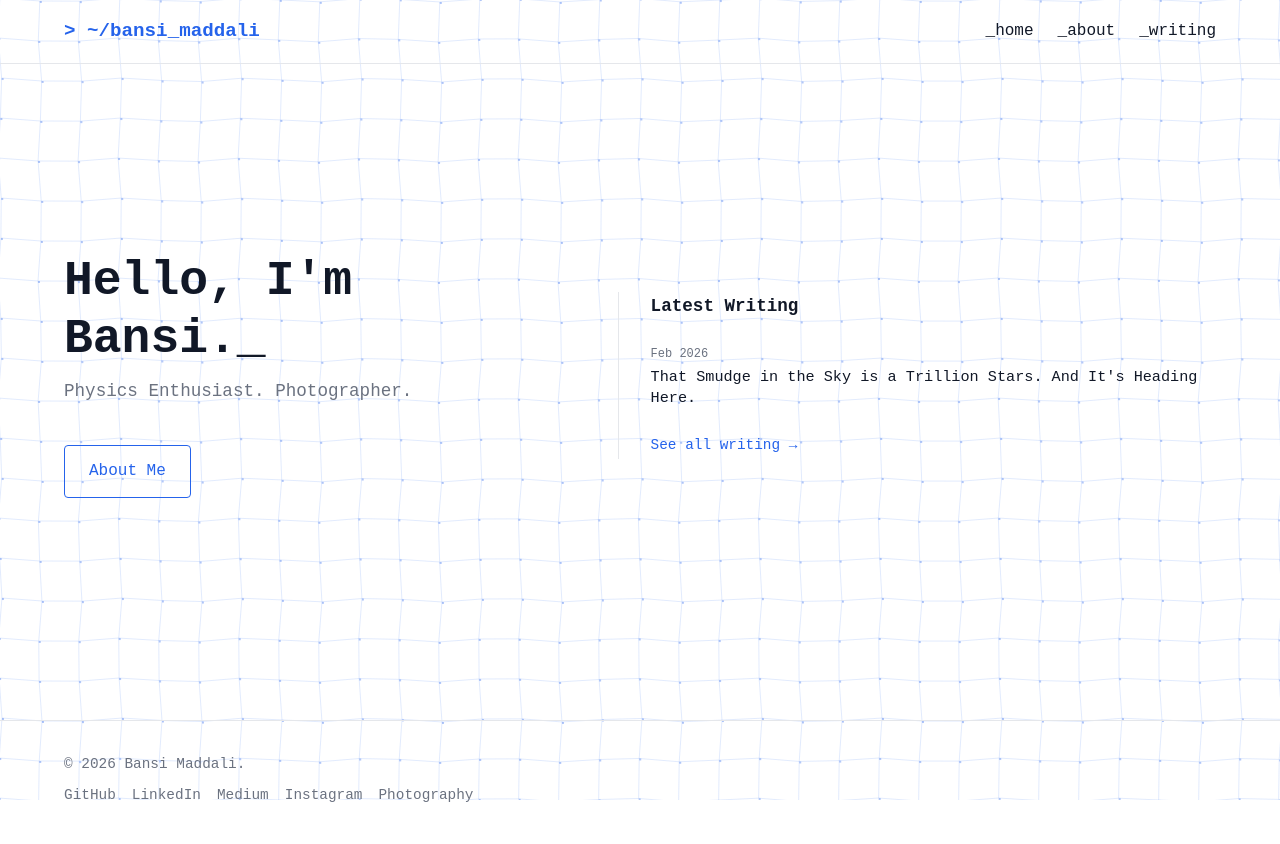
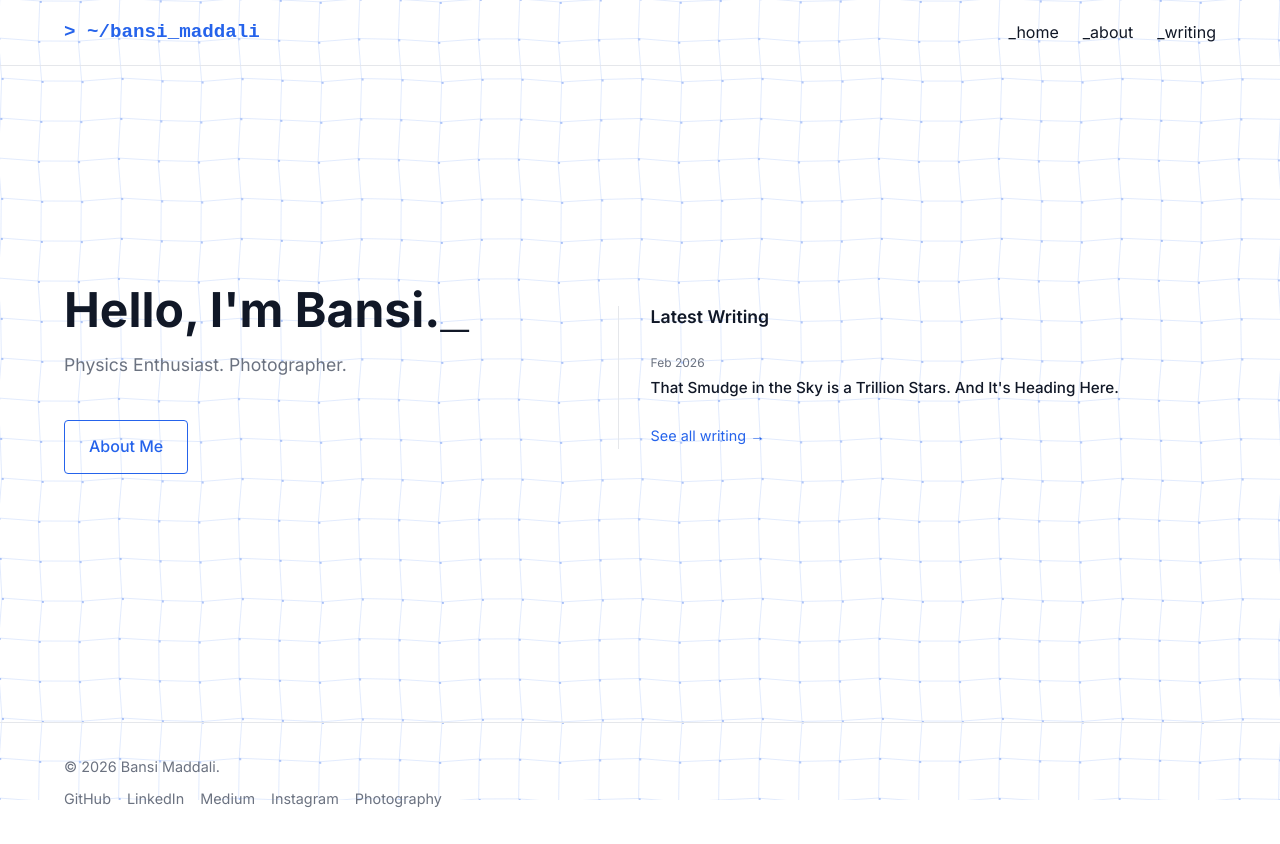
Before and after one commit to bansi-007/bansi, a Next.js app: page / in a window 1280 px wide. Built offline with nearby package versions, Linux system fonts and the light colour scheme.

Commit message:
Enhance theming support with light and dark modes; update styles and improve layout consistency

```diff
--- a/src/app/globals.css
+++ b/src/app/globals.css
@@ -1,12 +1,24 @@
+/* Light theme (default) */
 :root {
   --background: #ffffff;
   --foreground: #111827;
   --primary: #2563eb;
-  --secondary: #1d4ed8;
-  --accent: #4f46e5;
   --muted: #6b7280;
   --border: #e5e7eb;
+  --code-bg: #f3f4f6;
   --font-mono: 'Courier New', Courier, monospace;
+}
+
+/* Dark theme — follows device preference */
+@media (prefers-color-scheme: dark) {
+  :root {
+    --background: #111111;
+    --foreground: #ededed;
+    --primary: #60a5fa;
+    --muted: #9ca3af;
+    --border: #2a2a2a;
+    --code-bg: #1e1e1e;
+  }
 }
 
 * {
@@ -25,10 +37,9 @@ body {
   overflow-x: hidden;
   background-color: var(--background);
   color: var(--foreground);
-  font-family: var(--font-mono);
-  line-height: 1.6;
+  line-height: 1.7;
+  font-size: 16px;
 }
-
 
 /* Custom Selection */
 ::selection {
@@ -46,7 +57,7 @@ body {
 }
 
 ::-webkit-scrollbar-thumb {
-  background: #d1d5db;
+  background: var(--border);
   border-radius: 4px;
 }
 
@@ -74,13 +85,19 @@ h6 {
   font-weight: 700;
   color: var(--foreground);
   margin-bottom: 1rem;
+  line-height: 1.3;
+}
+
+p {
+  margin-bottom: 1rem;
 }
 
 code {
-  background: #f3f4f6;
+  background: var(--code-bg);
   padding: 0.2rem 0.4rem;
   border-radius: 4px;
   font-family: var(--font-mono);
+  font-size: 0.9em;
   color: var(--primary);
 }
 
@@ -98,17 +115,11 @@ code {
 
 .terminal-cursor::after {
   content: '_';
+  font-family: var(--font-mono);
   animation: blink 1s step-end infinite;
 }
 
 @keyframes blink {
-
-  0%,
-  100% {
-    opacity: 1;
-  }
-
-  50% {
-    opacity: 0;
-  }
+  0%, 100% { opacity: 1; }
+  50% { opacity: 0; }
 }
--- a/src/app/layout.tsx
+++ b/src/app/layout.tsx
@@ -1,9 +1,11 @@
 import type { Metadata } from "next";
+import { Inter } from "next/font/google";
 import "./globals.css";
 import Navbar from "@/components/Navbar";
 import Footer from "@/components/Footer";
-// import NeuroPhysicsBackground from "@/components/NeuroPhysicsBackground";
 import SpacetimeGrid from "@/components/SpacetimeGrid";
+
+const inter = Inter({ subsets: ["latin"] });
 
 export const metadata: Metadata = {
   title: "Bansi Maddali",
@@ -17,7 +19,7 @@ export default function RootLayout({
 }>) {
   return (
     <html lang="en">
-      <body>
+      <body className={inter.className}>
         <SpacetimeGrid />
         <div style={{ position: 'relative', zIndex: 1 }}>
           <Navbar />
--- a/src/components/Navbar.module.css
+++ b/src/components/Navbar.module.css
@@ -14,6 +14,7 @@
     font-weight: 700;
     color: var(--primary);
     font-size: 1.2rem;
+    font-family: var(--font-mono);
 }
 
 .links {
--- a/src/components/SpacetimeGrid.tsx
+++ b/src/components/SpacetimeGrid.tsx
@@ -31,6 +31,10 @@ const SpacetimeGrid = () => {
                 });
             }
         }
+
+        const isDark = window.matchMedia('(prefers-color-scheme: dark)').matches;
+        const dotColor = isDark ? 'rgba(96, 165, 250, 0.45)' : 'rgba(37, 99, 235, 0.35)';
+        const lineColor = isDark ? 'rgba(96, 165, 250, 0.18)' : 'rgba(37, 99, 235, 0.13)';
 
         let mouseX = -1000;
         let mouseY = -1000;
@@ -77,12 +81,12 @@ const SpacetimeGrid = () => {
                 p.y += (targetY - p.y) * 0.1;
 
                 // Draw Point
-                ctx.fillStyle = 'rgba(37, 99, 235, 0.35)';
+                ctx.fillStyle = dotColor;
                 ctx.fillRect(p.x, p.y, 2, 2);
             });
 
             // Draw Grid Lines
-            ctx.strokeStyle = 'rgba(37, 99, 235, 0.13)';
+            ctx.strokeStyle = lineColor;
             ctx.lineWidth = 1;
             ctx.beginPath();
 
--- a/src/data/posts.tsx
+++ b/src/data/posts.tsx
@@ -79,13 +79,18 @@ export const blogPosts: BlogPost[] = [
                     In about 4.5 billion years, the two galaxies will collide. Scientists have simulated what it'll look like:
                 </p>
                 <figure style={{ margin: '2rem 0', textAlign: 'center' }}>
-                    <img
-                        src="https://upload.wikimedia.org/wikipedia/commons/thumb/f/f6/Andromeda%E2%80%93Milky_Way_collision.jpg/1280px-Andromeda%E2%80%93Milky_Way_collision.jpg"
-                        alt="Artist's simulation of the Andromeda–Milky Way collision"
+                    <iframe
+                        width="800"
+                        height="450"
+                        loading="lazy"
+                        allow="autoplay; fullscreen; picture-in-picture; clipboard-write; web-share"
+                        allowFullScreen
+                        src="https://commons.wikimedia.org/wiki/File:Andromeda_and_Milky_Way_collision.ogv?embedplayer=true"
                         style={{ width: '100%', maxWidth: '800px', borderRadius: '8px', border: '1px solid var(--border)' }}
                     />
                     <figcaption style={{ marginTop: '0.75rem', fontSize: '0.85rem', color: 'var(--muted)' }}>
-                        Simulation of the merger, roughly 3.75 billion years from now. Credit: NASA, ESA, Z. Levay and R. van der Marel (STScI), T. Hallas, A. Mellinger
+                        Simulation of the Milky Way–Andromeda merger over the next ~4 billion years.<br />
+                        Visualization: NASA, ESA, F. Summers (STScI) · Simulation: NASA, ESA, G. Besla (Columbia University), R. van der Marel (STScI) · Public domain, via Wikimedia Commons
                     </figcaption>
                 </figure>
                 <p>
```
